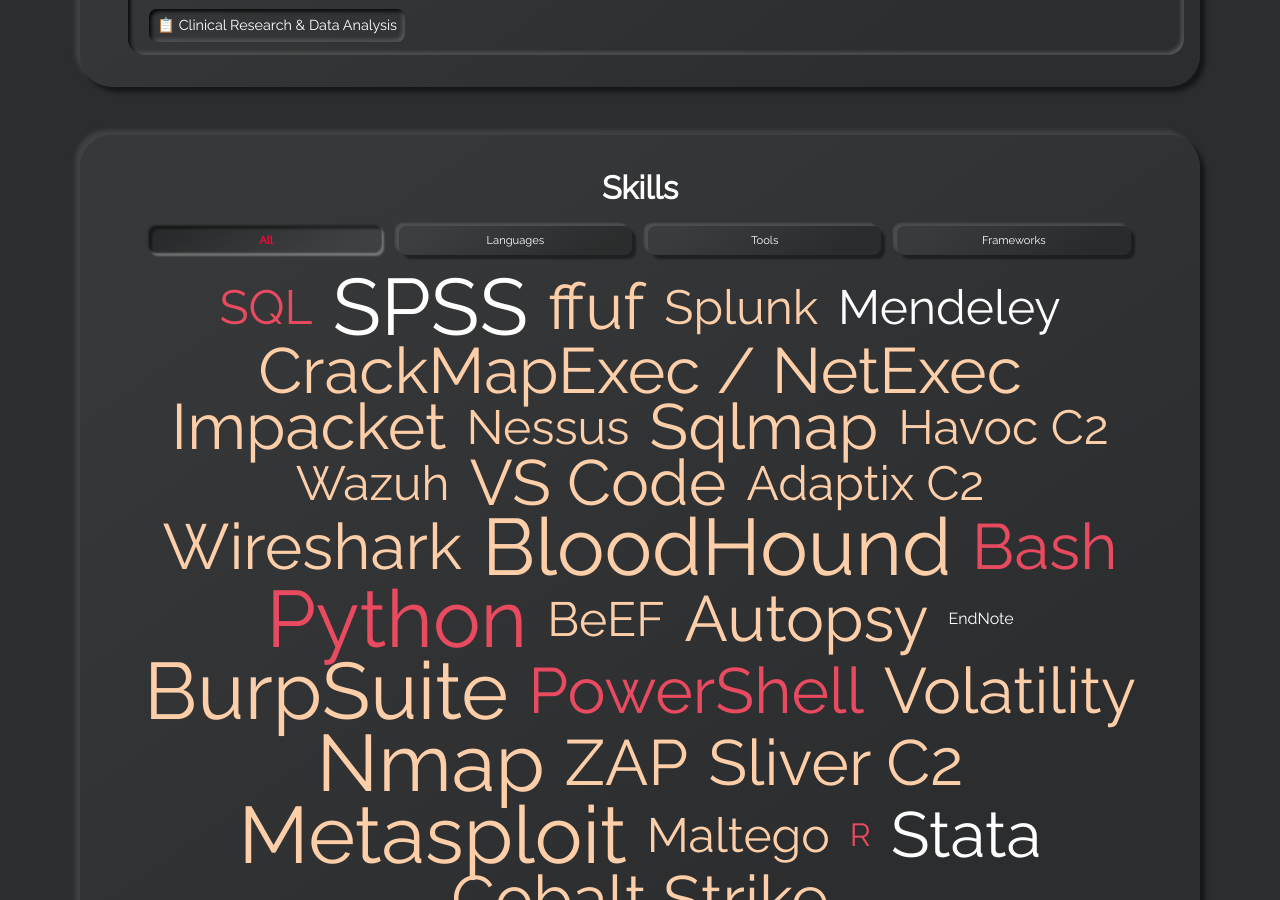
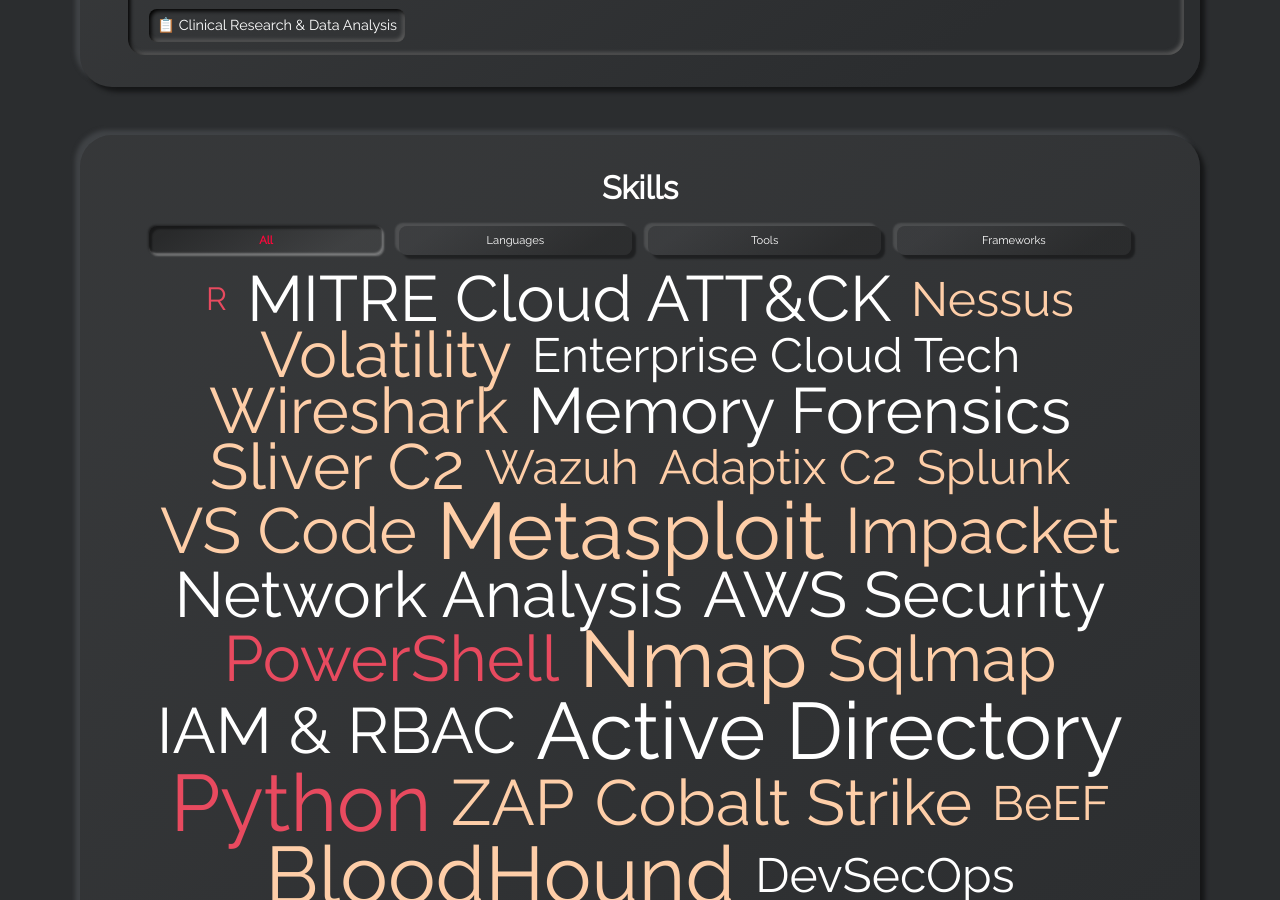
Before and after one commit to b4dboy17/b4dboy17.github.io, a Jekyll site: the page built from index.html, in a window 1280 px wide and 900 px high, scrolled down 6385 px. Built offline with Jekyll 4.4.1, drawn with Linux system fonts in a browser that asks for light colours; some of the changed text lies outside the part shown.

Commit message:
Update _data/skills-frameworks.yml

```diff
--- a/_data/skills-frameworks.yml
+++ b/_data/skills-frameworks.yml
@@ -1,18 +1,50 @@
-# > name: Name of your framework
-# > weight: Describes how good you know the framework - values from 1 up to 5
-#
-# Example of a framework
-# - name: Framework
-#   weight: 5
+# > name: Name of your framework or platform
+# > weight: Describes how good you know it - values from 1 up to 5
 
-- name: SPSS
+- name: Red Team in Cloud
+  weight: 4
+
+- name: MITRE Cloud ATT&CK
+  weight: 4
+
+- name: Enterprise Cloud Tech
+  weight: 3
+
+- name: AWS Security
+  weight: 4
+
+- name: Azure Security
+  weight: 4
+
+- name: GCP Security
+  weight: 3
+
+- name: Cloud Adversary Simulation
+  weight: 4
+
+- name: IAM & RBAC
+  weight: 4
+
+- name: Storage & Compute Security
+  weight: 3
+
+- name: Active Directory
   weight: 5
 
-- name: Mendeley
+- name: DevSecOps
   weight: 3
 
-- name: Stata
+- name: SIEM (Splunk/Wazuh)
+  weight: 3
+
+- name: Memory Forensics
   weight: 4
 
-- name: EndNote
-  weight: 1
+- name: Network Analysis
+  weight: 4
+
+- name: OpenAI / Claude / Hermes AI
+  weight: 4
+
+- name: MCP Server Architecture
+  weight: 3
```
